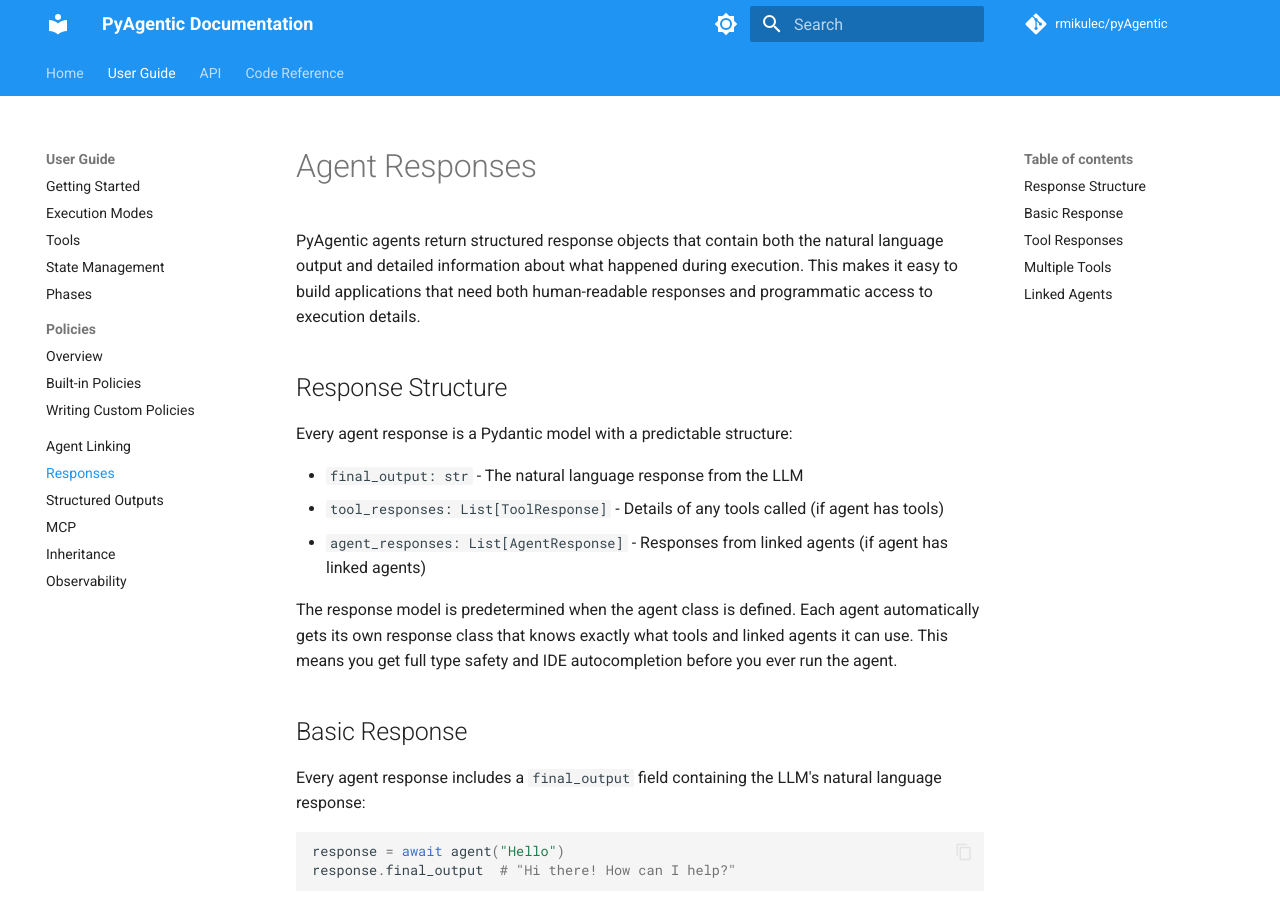
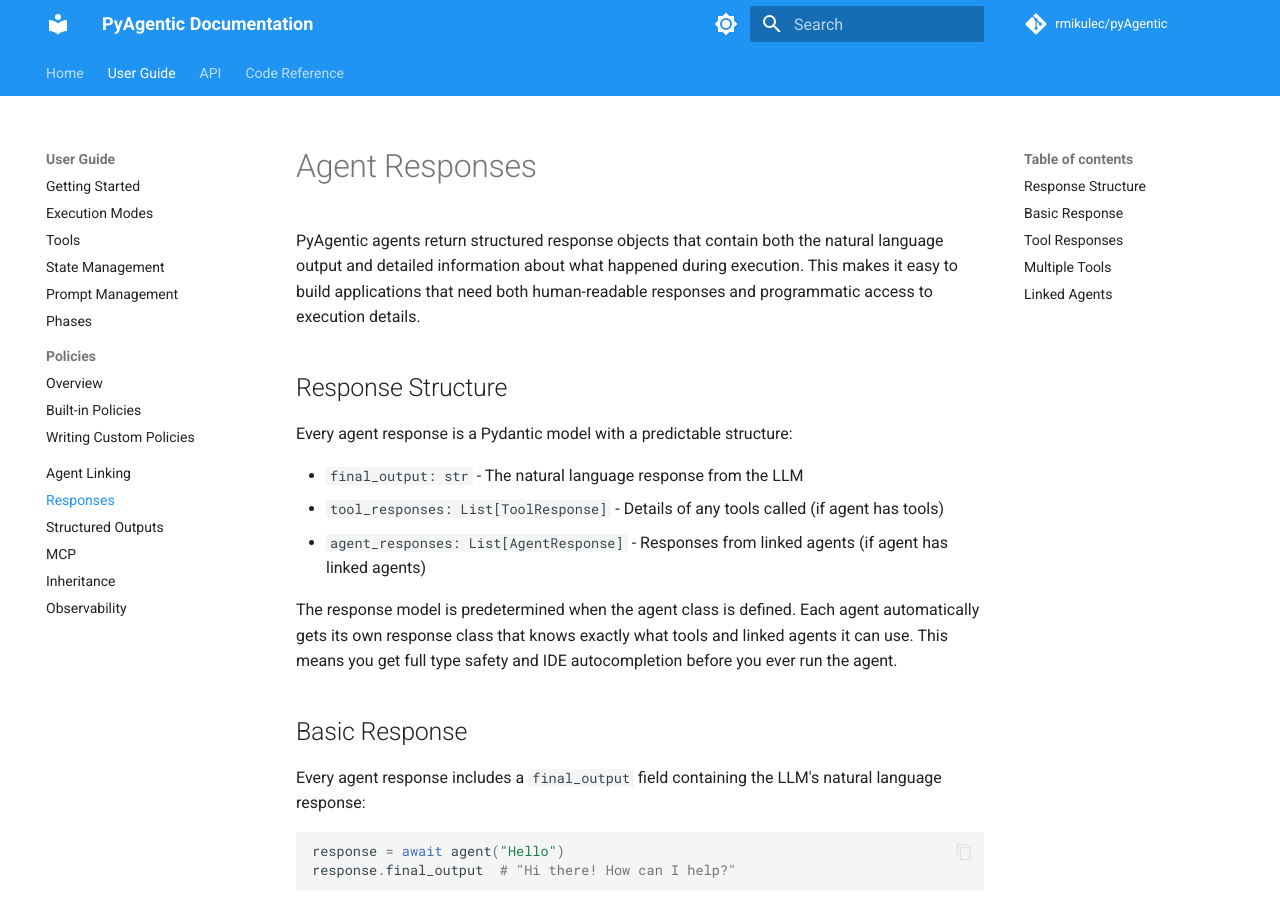
Before and after one commit to rmikulec/pyAgentic, an MkDocs documentation site: the page built from docs/responses.md, in a window 1280 px wide and 900 px high. Built offline with MkDocs 1.6.1 and Material for MkDocs 9.7.7, drawn with Linux system fonts in a browser that asks for light colours; comment, search, counter and statistics services are not loaded.

Commit message:
Forgot to commit docs change

```diff
--- a/mkdocs.yml
+++ b/mkdocs.yml
@@ -10,6 +10,7 @@
     - Execution Modes: execution-modes.md
     - Tools: tools.md
     - State Management: states.md
+    - Prompt Management: prompts.md
     - Phases: phases.md
     - Policies:
       - Overview: policies/index.md
```
